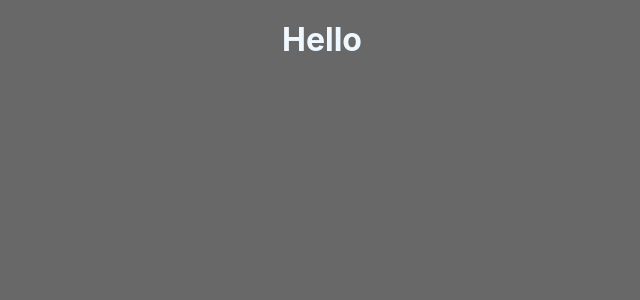
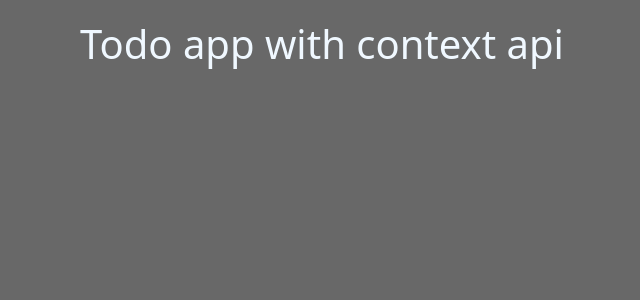
Before and after one commit to neeraj-tangariya/react-tic-tac-toe, a React (Create React App) app: page / in a window 1280 px wide. Shown: the top 300 px of the page, without its empty margins (318-958 px from the left). Built offline with nearby package versions, Linux system fonts and the light colour scheme.

Commit message:
app part 1

```diff
--- a/package.json
+++ b/package.json
@@ -13,6 +13,7 @@
     "react-scripts": "5.0.1",
     "react-toastify": "^9.0.8",
     "reactstrap": "^9.1.4",
+    "uuid": "^9.0.0",
     "web-vitals": "^2.1.4"
   },
   "scripts": {
--- a/src/App.js
+++ b/src/App.js
@@ -1,11 +1,19 @@
-import React from "react";
+import React, { useReducer } from "react";
+import { Container } from "reactstrap";
+import { TodoContext } from "./context/TodoContext";
+import todoReducer from "./context/reducer";
+import "bootstrap/dist/css/bootstrap.min.css";
 import "./App.css";
 
 function App() {
+  const [todos, dispatch] = useReducer(todoReducer, []);
+
   return (
-    <div>
-      <h1>Hello</h1>
-    </div>
+    <TodoContext.Provider value={{todos, dispatch}}>
+      <Container fluid>
+        <h1>Todo app with context api</h1>
+      </Container>
+    </TodoContext.Provider>
   );
 }
 
--- /dev/null
+++ b/src/context/TodoContext.jsx
@@ -0,0 +1,3 @@
+import { createContext } from 'react'
+
+export const TodoContext = createContext(null);
--- a/src/context/action.types.js
+++ b/src/context/action.types.js
@@ -0,0 +1,2 @@
+export const ADD_TODO = "ADD_TOOD";
+export const REMOVE_TODO = "REMOVE_TOOD";
--- a/src/context/reducer.js
+++ b/src/context/reducer.js
@@ -0,0 +1,12 @@
+import { ADD_TODO, REMOVE_TODO } from "./action.types";
+
+export default (state, action) => {
+  switch (action.type) {
+    case ADD_TODO:
+      return [...state, action.payload];
+    case REMOVE_TODO:
+      return state.filter((todo) => todo.id !== action.payload);
+    default:
+      return state;
+  }
+};
```
Also changed, not shown: src/context/TodoContext.js (deleted), 1 other file (tests, documents, lock files or other folders).
